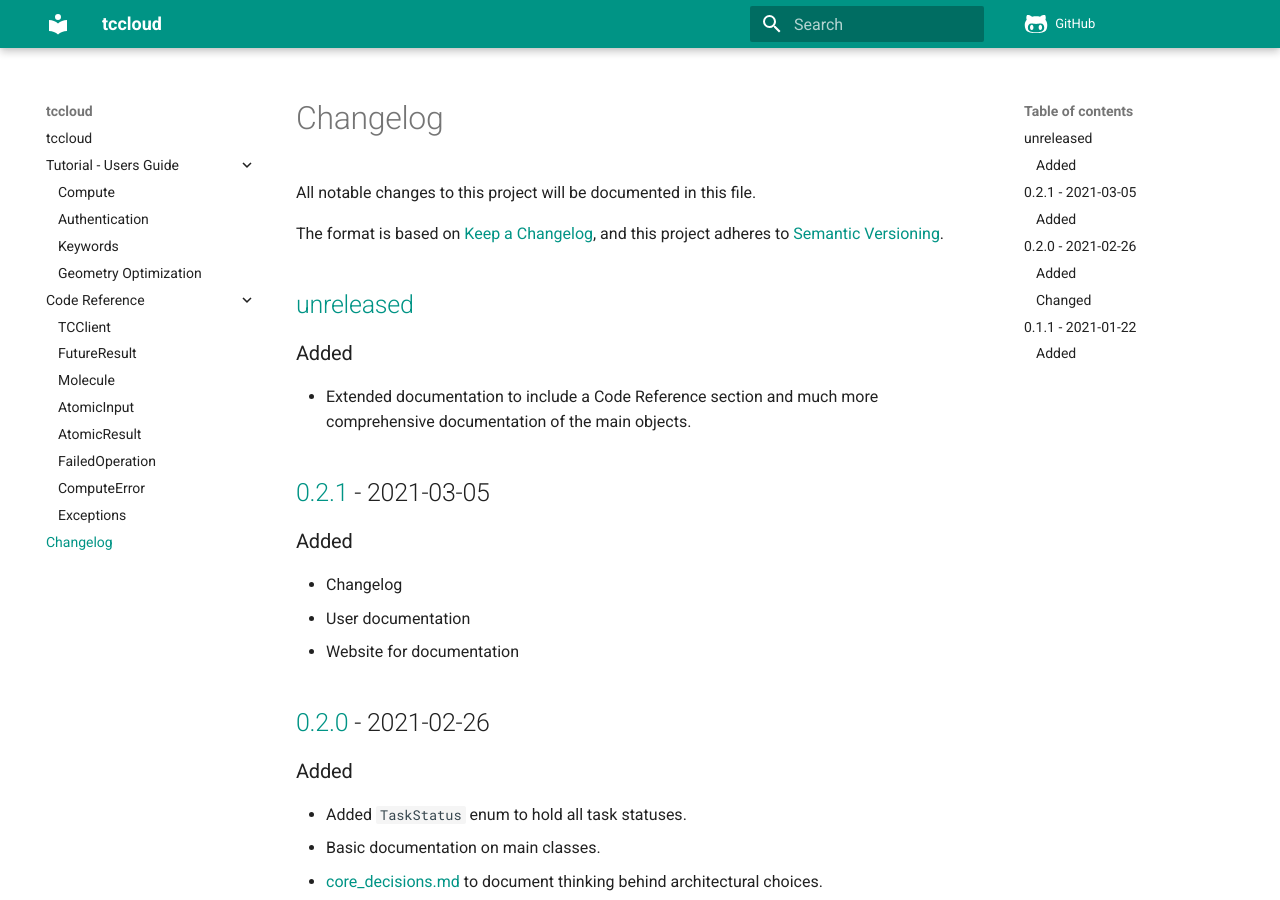
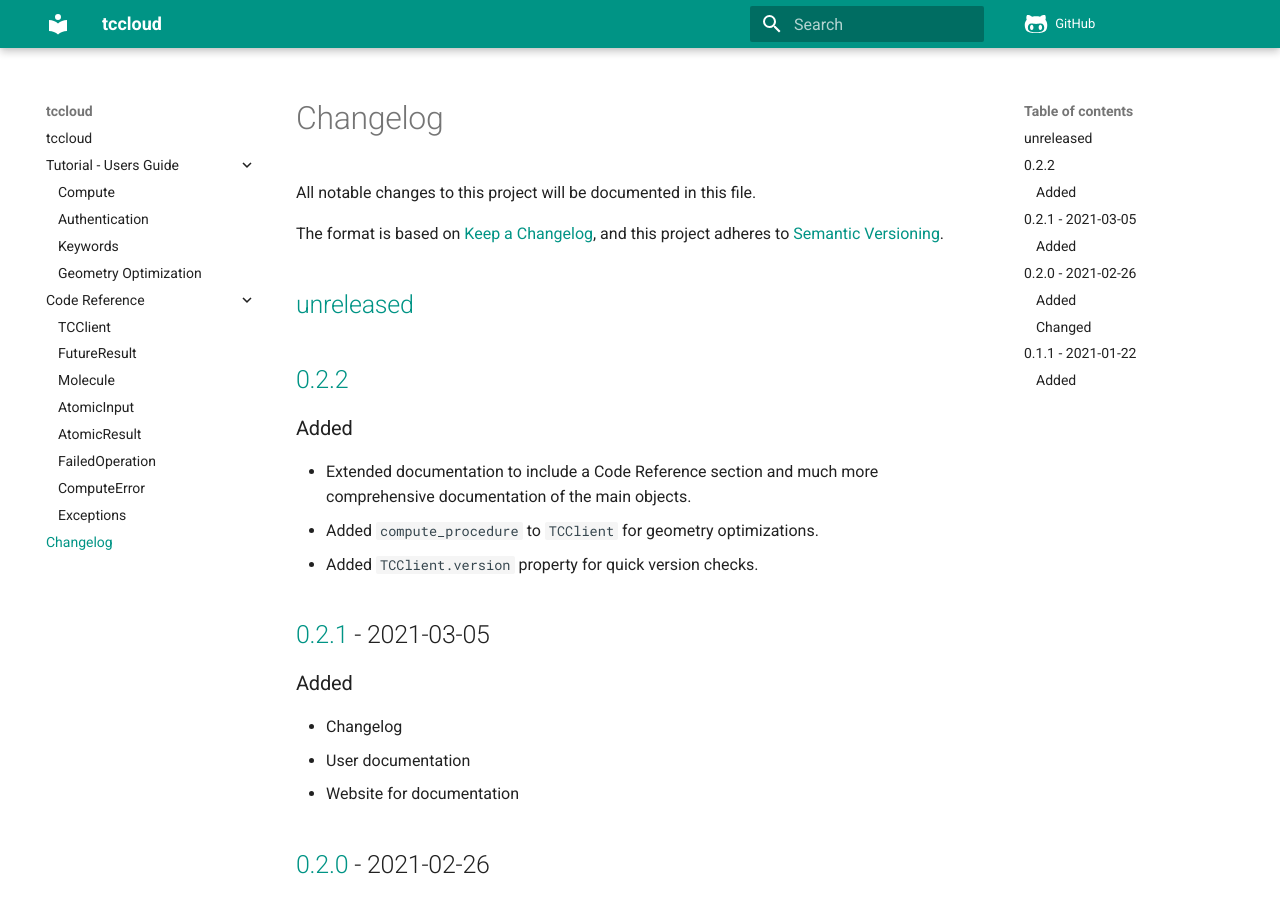
Before and after one commit to mtzgroup/chemcloud-client, an MkDocs documentation site: the page built from docs/CHANGELOG.md, in a window 1280 px wide and 900 px high. Built offline with MkDocs 1.6.1 and Material for MkDocs 9.7.7, drawn with Linux system fonts in a browser that asks for light colours; comment, search, counter and statistics services are not loaded.

Commit message:
Bump version. Update CHANGELOG

```diff
--- a/docs/CHANGELOG.md
+++ b/docs/CHANGELOG.md
@@ -6,9 +6,13 @@ The format is based on [Keep a Changelog](https://keepachangelog.com/en/1.0.0/),
 
 ## [unreleased]
 
+## [0.2.2]
+
 ### Added
 
 - Extended documentation to include a Code Reference section and much more comprehensive documentation of the main objects.
+- Added `compute_procedure` to `TCClient` for geometry optimizations.
+- Added `TCClient.version` property for quick version checks.
 
 ## [0.2.1] - 2021-03-05
 
@@ -39,7 +43,8 @@ The format is based on [Keep a Changelog](https://keepachangelog.com/en/1.0.0/),
 - `_RequestsClient` class that handles all network requests to TeraChem Cloud server
 - `FutureResults` object that is created from a `task_id` and can be used to retrieve a result once finished.
 
-[unreleased]: https://github.com/mtzgroup/tccloud/compare/0.2.0...HEAD
+[unreleased]: https://github.com/mtzgroup/tccloud/compare/0.2.2...HEAD
+[0.2.2]: https://github.com/mtzgroup/tccloud/releases/tag/0.2.2
 [0.2.1]: https://github.com/mtzgroup/tccloud/releases/tag/0.2.1
 [0.2.0]: https://github.com/mtzgroup/tccloud/releases/tag/0.2.0
 [0.1.1]: https://github.com/mtzgroup/tccloud/releases/tag/0.1.1
--- a/tccloud/__init__.py
+++ b/tccloud/__init__.py
@@ -1,5 +1,5 @@
 """TeraChem Cloud python client. Scalable compute, easy to learn, fast to code."""
 
-__version__ = "0.2.1"
+__version__ = "0.2.2"
 
 from .client import TCClient  # noqa
```
